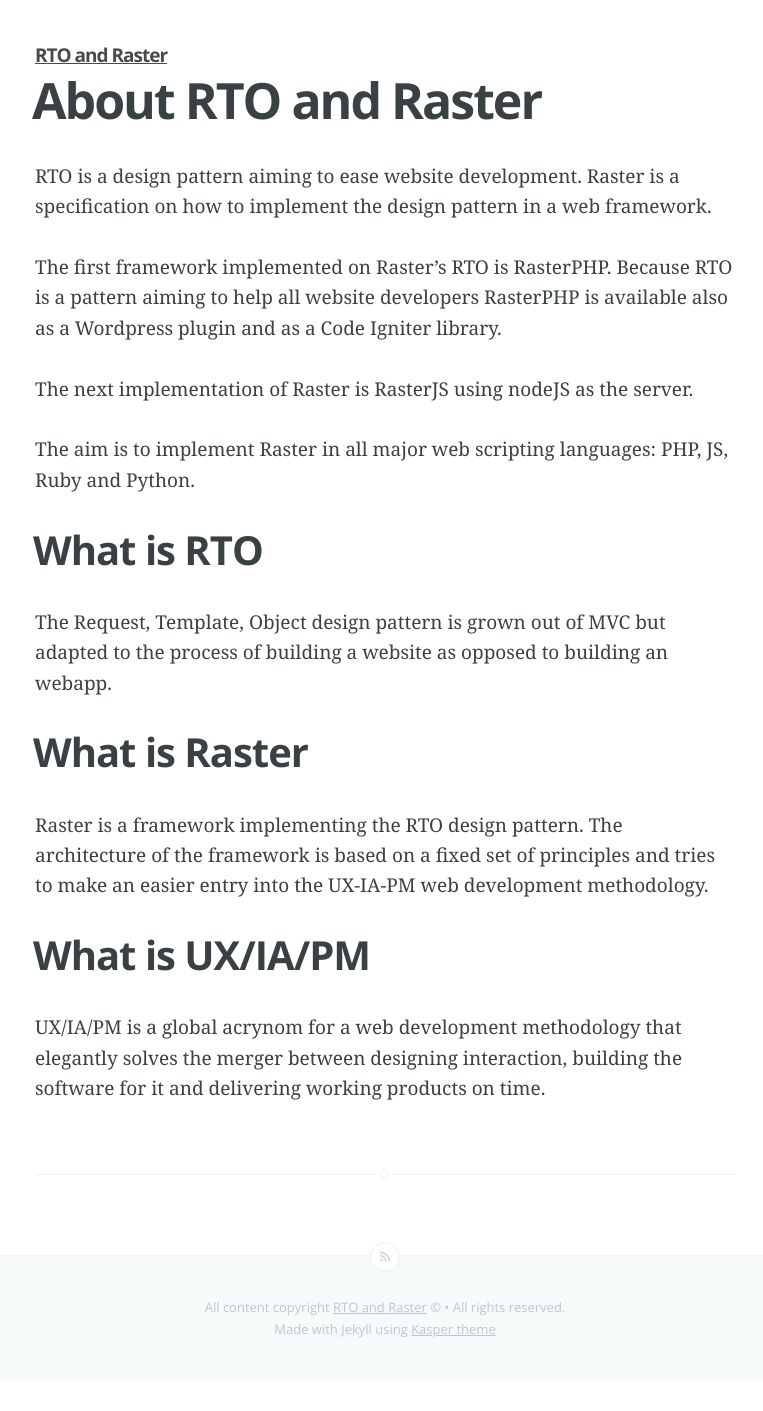
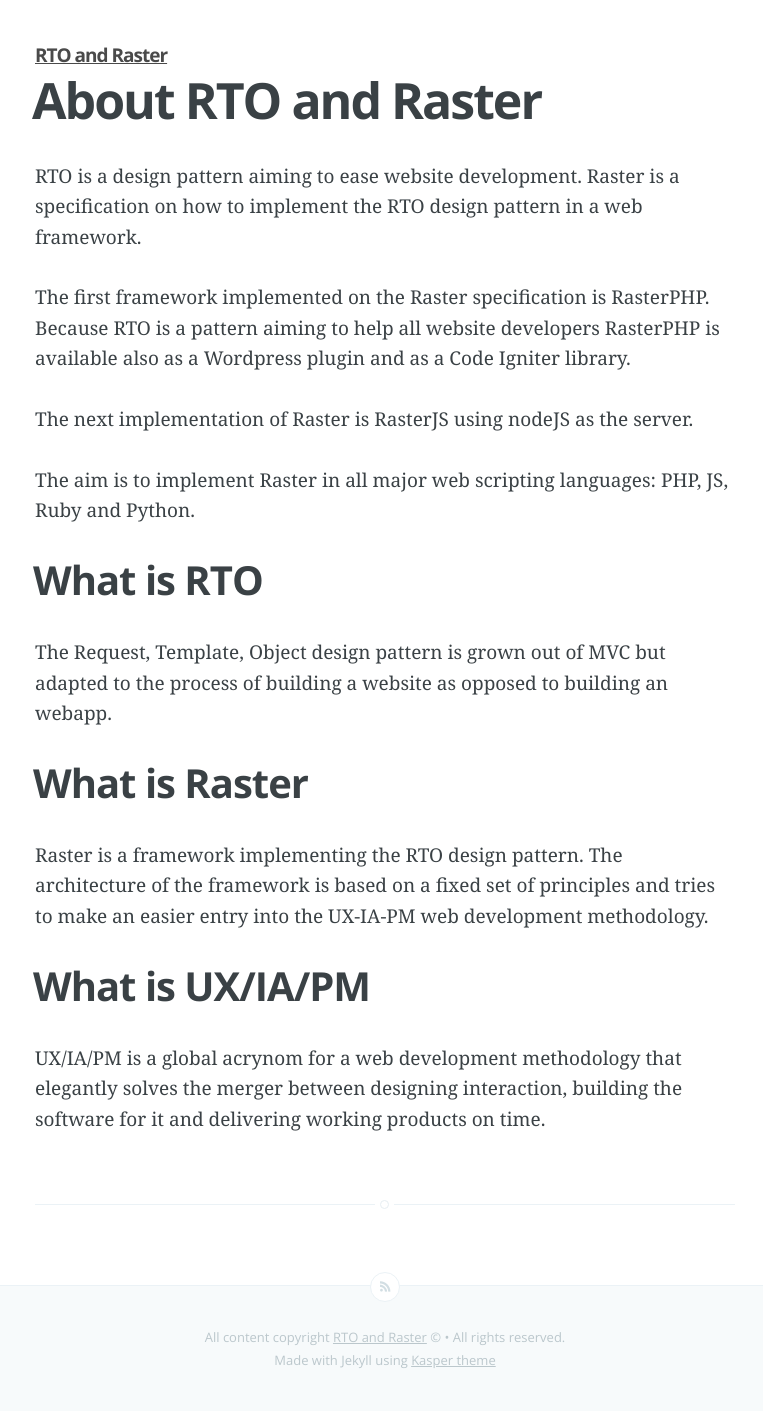
Before and after one commit to draganescu/draganescu.github.com, a Jekyll site: the page built from about.md, in a window 1280 px wide. Shown: the whole page, without its empty margins (255-1018 px from the left). Built offline with Jekyll 4.4.1, drawn with Linux system fonts in a browser that asks for light colours; Markdown is read by kramdown in place of the engine named in the settings; before the commit the page ends 1380 px from its top, so only the background shows below that.

Commit message:
rto details stub

```diff
--- a/about.md
+++ b/about.md
@@ -3,9 +3,9 @@ layout: page
 title: About RTO and Raster
 ---
 
-RTO is a design pattern aiming to ease website development. Raster is a specification on how to implement the design pattern in a web framework.
+RTO is a design pattern aiming to ease website development. Raster is a specification on how to implement the RTO design pattern in a web framework.
 
-The first framework implemented on Raster's RTO is RasterPHP.
+The first framework implemented on the Raster specification is RasterPHP.
 Because RTO is a pattern aiming to help all website developers RasterPHP is available also as a Wordpress plugin and as a Code Igniter library.
 
 The next implementation of Raster is RasterJS using nodeJS as the server.
```
Also changed, not shown: _posts/2014-06-29-rto.markdown (+19 -0 lines).
